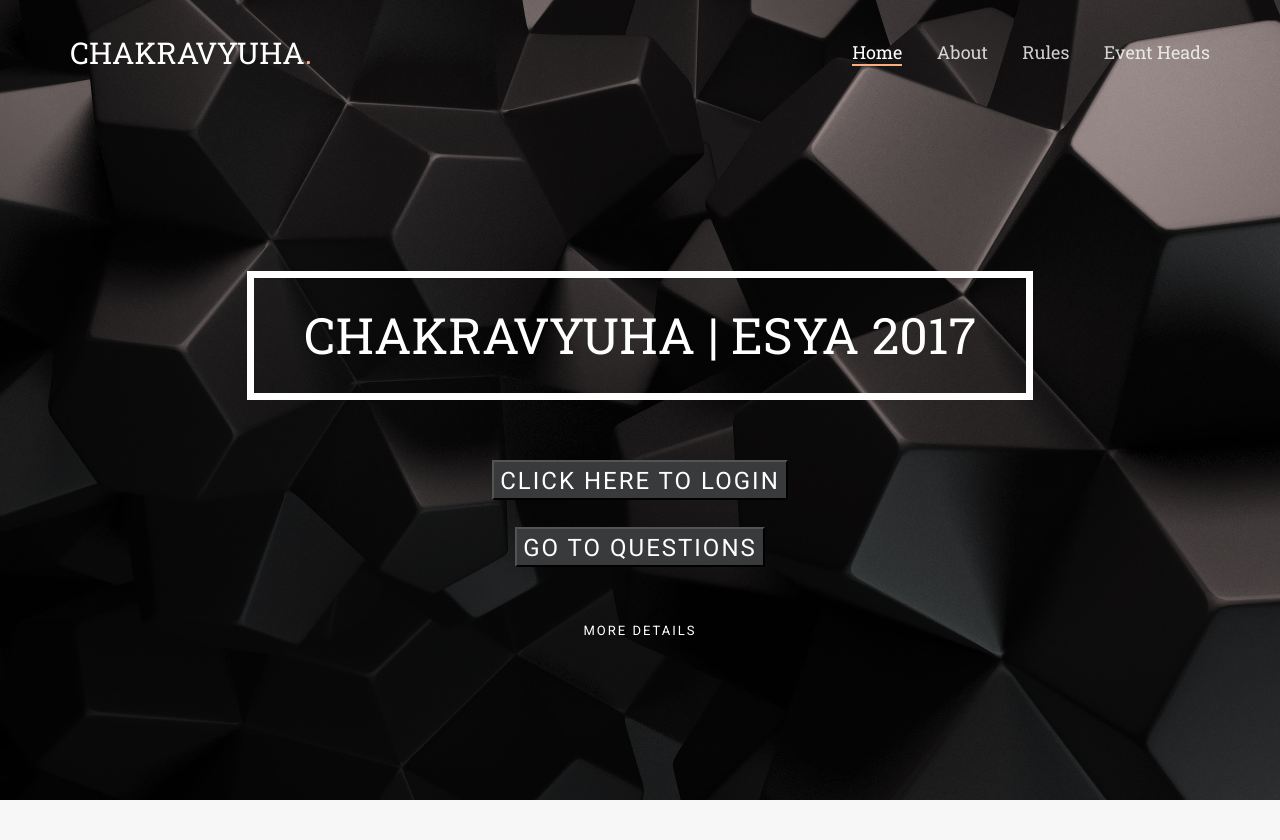
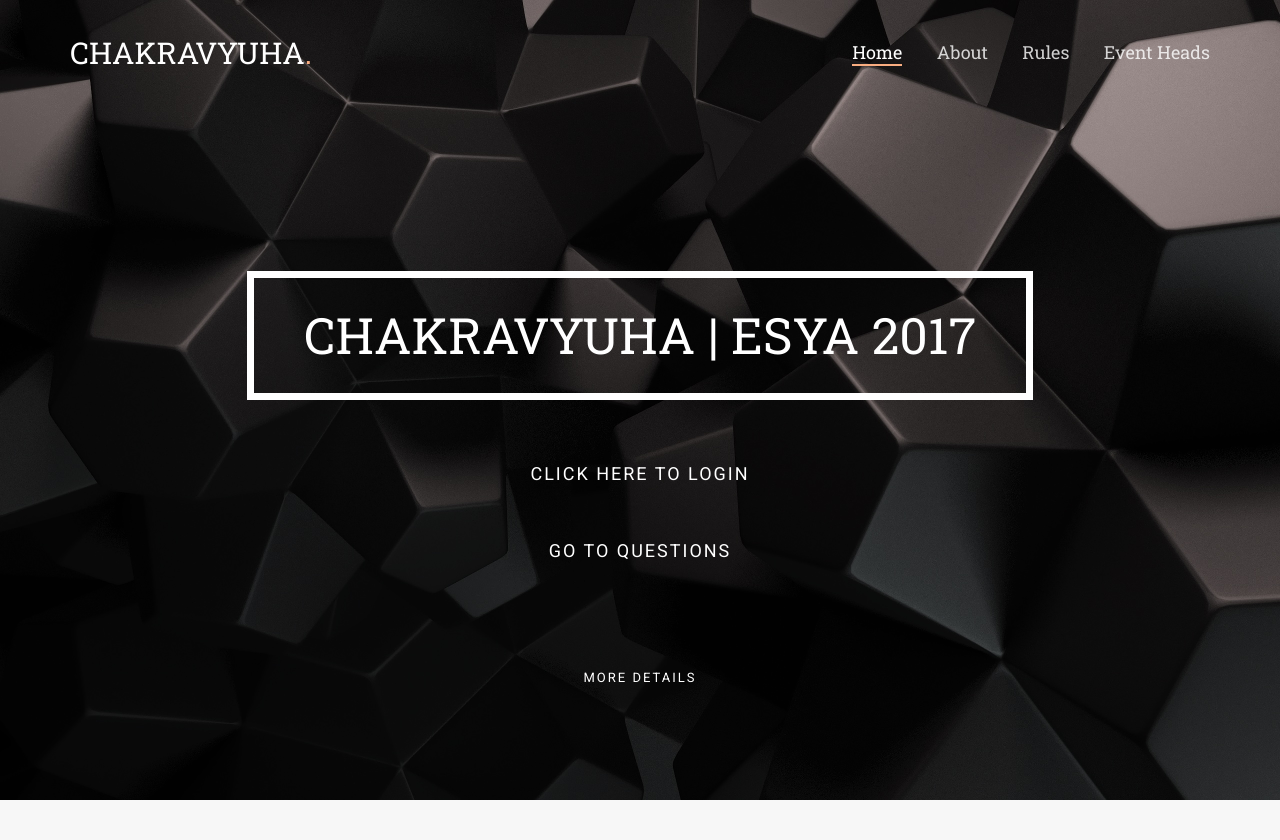
Before and after one commit to sarthak268/Chakravuyha_Website, a Flask app: page /xy in a window 1280 px wide. Shown: the top 840 px of the page. Run offline with Flask 2, Linux system fonts and the light colour scheme; some libraries are stand-ins or nearby versions; some web fonts are replaced.

Commit message:
changed button style

```diff
--- a/templates/lay.html
+++ b/templates/lay.html
@@ -89,10 +89,9 @@
 						<div class="row text-center">
 							<h1 class="animate-box"><font color="white">CHAKRAVYUHA | ESYA 2017</font></h1>
 							<div class="fh5co-go animate-box">
-								<button style="height: 40px;background-color: #393A3B;"><a href="{{ url_for('signup') }}"><font color="white" size="5px">CLICK HERE TO LOGIN</font></a></button>
+								<span><a href="{{ url_for('signup') }}"><font size="4px">CLICK HERE TO LOGIN</font></a></span>
+								<span><a href="{{ url_for('blank') }}"><font size="4px">GO TO QUESTIONS</font></a></span>
 								<br><br>
-								<button style="height: 40px;background-color: #393A3B;"><a href="{{ url_for('blank') }}"><font color="white" size="5px">GO TO QUESTIONS</font></a></button>
-								<br><br><br>
 								<a href="#" class="js-fh5co-next">
 									More Details
 									<span><i class="icon-arrow-down2"></i></span>
```
